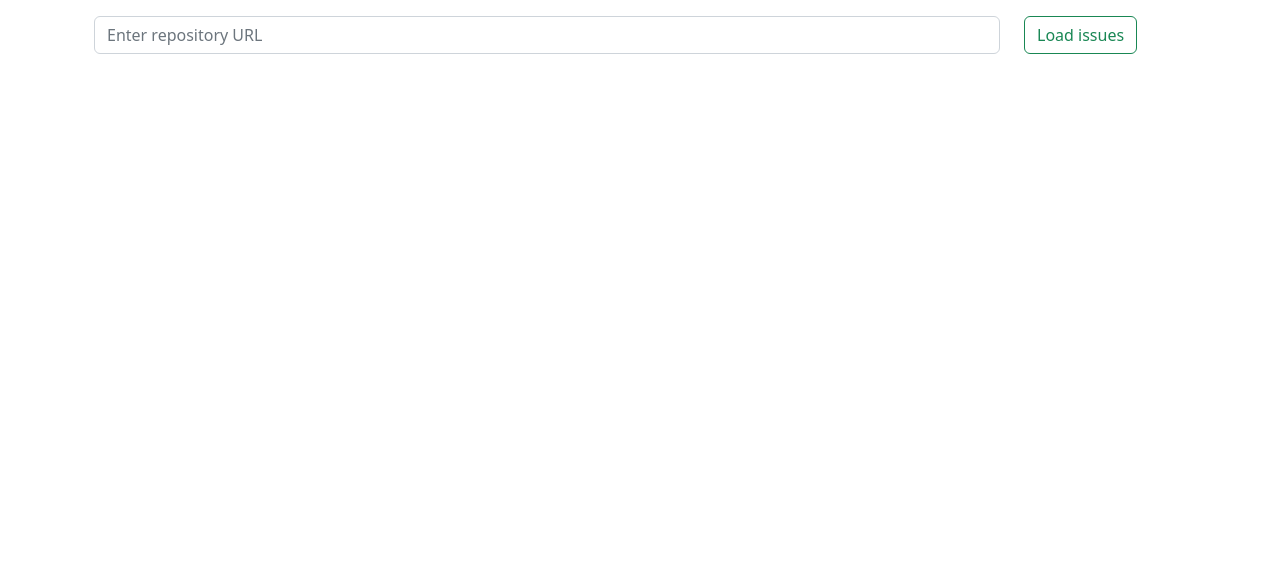
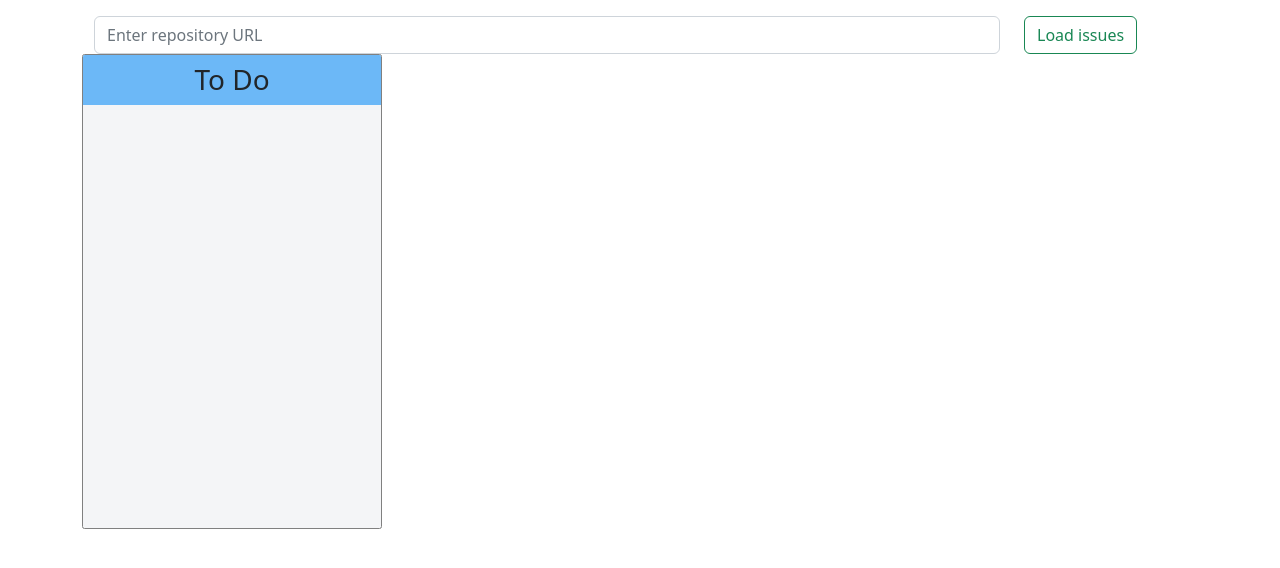
Before and after one commit to YaroslavPrystupluk/board-kanban, a React (Vite) app: page / in a window 1280 px wide. Shown: the top 568 px of the page. Built offline with nearby package versions, Linux system fonts and the light colour scheme.

Commit message:
add styled

```diff
--- a/package.json
+++ b/package.json
@@ -14,13 +14,17 @@
     "axios": "^1.4.0",
     "bootstrap": "^5.2.3",
     "react": "^18.2.0",
+    "react-beautiful-dnd": "^13.1.1",
     "react-bootstrap": "^2.7.4",
     "react-dom": "^18.2.0",
-    "react-redux": "^8.0.5"
+    "react-redux": "^8.0.5",
+    "styled-components": "^5.3.10"
   },
   "devDependencies": {
     "@types/react": "^18.0.28",
+    "@types/react-beautiful-dnd": "^13.1.4",
     "@types/react-dom": "^18.0.11",
+    "@types/styled-components": "^5.1.26",
     "@typescript-eslint/eslint-plugin": "^5.57.1",
     "@typescript-eslint/parser": "^5.57.1",
     "@vitejs/plugin-react-swc": "^3.0.0",
--- a/src/App.tsx
+++ b/src/App.tsx
@@ -1,24 +1,18 @@
-import { FC, KeyboardEvent, ChangeEvent, DragEvent, useState } from "react";
+import { FC, KeyboardEvent, ChangeEvent, useState } from "react";
 import { Spinner, Alert, ThemeProvider, Container } from "react-bootstrap";
 
 import { useAppDispatch, useAppSelector } from "./hooks/hook";
 import { fetchIssues } from "./store/slice/getIssuesSlice";
 import SearchIssues from "./components/SearchIssues/SearchIssues";
-import TabletCards from "./components/TabletCartds/TabletCards";
 import Breadcrumbs from "./components/Breadcrumbs/Breadcrumbs";
-import { Iissues } from "./model/Iissues";
-
-interface IMyDragEvent extends DragEvent<HTMLDivElement> {
-  target: HTMLDivElement & { style: CSSStyleDeclaration };
-}
+import Board from "./components/Board/Board";
+import { DropResult } from "react-beautiful-dnd";
 
 const App: FC = () => {
   const dispatch = useAppDispatch();
   const { issues, loading, error } = useAppSelector((state) => state.issues);
 
   const [repositoryUrl, setRepositoryUrl] = useState<string>("");
-  const [currentCard, setCurrentCard] = useState<Iissues | null>(null);
-  //   console.log("currentCard", currentCard);
 
   const url = repositoryUrl.split("/");
   const owner = url[3];
@@ -36,50 +30,19 @@ const App: FC = () => {
     dispatch(fetchIssues([owner, repo]));
   };
 
-  const handleDragOver = (e: IMyDragEvent) => {
-    e.preventDefault();
-    e.target.style.boxShadow = "0 4px 3px grey";
-  };
-  const handleDragStart = (issue: Iissues) => {
-    console.log("drag", issue);
-    setCurrentCard(issue);
-  };
-  const handleDragEnd = (e: IMyDragEvent) => {
-    e.target.style.boxShadow = "none";
-  };
-  const handleDrop = (e: IMyDragEvent, issue: Iissues) => {
-    e.preventDefault();
-    console.log("drop", issue);
+  const handleDragEnd = (result: DropResult) => {
+    console.log("hello", result);
+    const { source, destination, draggableId } = result;
 
-    issues.map((i: Iissues): Iissues => {
-      if (i.id === issue.id) {
-        const updatedIssue = { ...i, number: currentCard.number };
-        dispatch(fetchIssues(updatedIssue));
-        console.log("нижній присваюєм верхній", updatedIssue);
-        console.log("нижній присваюєм верхній", issues);
+    if (!destination) return;
 
-        return updatedIssue;
-      }
-      if (i.id === currentCard.id) {
-        const updatedIssue = { ...i, number: issue.number };
-        dispatch(fetchIssues(updatedIssue));
-        console.log("вкрхній присвоюєм нижній ", updatedIssue);
-        console.log("вкрхній присвоюєм нижній ", issues);
-        return updatedIssue;
-      }
+    if (
+      source.droppableId === destination.droppableId &&
+      source.index === destination.index
+    )
+      return;
 
-      return i;
-    });
-
-    e.target.style.boxShadow = "none";
-  };
-
-  const sortCard = (a: Iissues, b: Iissues): number => {
-    if (a.number > b.number) {
-      return 1;
-    } else {
-      return -1;
-    }
+    // if()
   };
 
   return (
@@ -107,13 +70,7 @@ const App: FC = () => {
             Error: {error}
           </Alert>
         ) : (
-          <TabletCards
-            handleDragOver={handleDragOver}
-            handleDragStart={handleDragStart}
-            handleDragEnd={handleDragEnd}
-            handleDrop={handleDrop}
-            sortCard={sortCard}
-          />
+          <Board handleDragEnd={handleDragEnd} />
         )}
       </Container>
     </ThemeProvider>
--- /dev/null
+++ b/src/components/Board/Board.tsx
@@ -0,0 +1,19 @@
+import { FC } from "react";
+import { DragDropContext, DropResult } from "react-beautiful-dnd";
+import TabletCards from "../TabletCards/TabletCards";
+
+interface BoardProps {
+  handleDragEnd: (result: DropResult) => void;
+}
+
+const Board: FC<BoardProps> = ({ handleDragEnd }) => {
+  return (
+    <DragDropContext onDragEnd={handleDragEnd}>
+      <TabletCards title="To Do" id="1" />
+      {/* <TabletCards title="In Progress" id="2" />
+      <TabletCards title="Done" id="3" /> */}
+    </DragDropContext>
+  );
+};
+
+export default Board;
--- a/src/components/Card/Card.tsx
+++ /dev/null
@@ -1,35 +0,0 @@
-import { FC } from "react";
-import { Card } from "react-bootstrap";
-import { Iissues } from "../../model/Iissues";
-
-interface CardItemProps {
-  item: Iissues;
-}
-
-const CardItem: FC<CardItemProps> = ({ item }) => {
-  const today = new Date();
-  const updatedate = new Date(item.updated_at);
-  const diffInMs = today.getTime() - updatedate.getTime();
-  const diffInDays = Math.floor(diffInMs / (1000 * 60 * 60 * 24));
-
-  const date =
-    diffInDays > 0
-      ? `opened ${diffInDays} days ago`
-      : `opened ${updatedate.toLocaleDateString()}`;
-
-  return (
-    <Card className="mb-3" style={{ width: "18rem" }}>
-      <Card.Body>
-        <Card.Title>{item.title}</Card.Title>
-        <Card.Text>
-          #{item.number} {date}
-        </Card.Text>
-        <Card.Text>
-          {item.user.type} | Comments: {item.comments}
-        </Card.Text>
-      </Card.Body>
-    </Card>
-  );
-};
-
-export default CardItem;
--- /dev/null
+++ b/src/components/CardItem/CardItem.tsx
@@ -0,0 +1,49 @@
+import { FC } from "react";
+import { Card } from "react-bootstrap";
+import { Iissues } from "../../model/Iissues";
+import { Draggable } from "react-beautiful-dnd";
+
+import { CardWrapp } from "./styledCardItem";
+
+interface CardissueProps {
+  issue: Iissues;
+  index: number;
+}
+
+const Cardissue: FC<CardissueProps> = ({ issue, index }) => {
+  const today = new Date();
+  const updatedate = new Date(issue.updated_at);
+  const diffInMs = today.getTime() - updatedate.getTime();
+  const diffInDays = Math.floor(diffInMs / (1000 * 60 * 60 * 24));
+
+  const date =
+    diffInDays > 0
+      ? `opened ${diffInDays} days ago`
+      : `opened ${updatedate.toLocaleDateString()}`;
+
+  return (
+    <Draggable draggableId={`${issue.id}`} key={issue.id} index={index}>
+      {(provided, snapshot) => (
+        <CardWrapp
+          {...provided.draggableProps}
+          {...provided.dragHandleProps}
+          ref={provided.innerRef}
+          //  isDragging={snapshot.isDragging}
+        >
+          <Card.Body>
+            <Card.Title>{issue.title}</Card.Title>
+            <Card.Text>
+              #{issue.number} {date}
+            </Card.Text>
+            <Card.Text>
+              {issue.user.type} | Comments: {issue.comments}
+            </Card.Text>
+          </Card.Body>
+          {/* {provided.placeholder} */}
+        </CardWrapp>
+      )}
+    </Draggable>
+  );
+};
+
+export default Cardissue;
--- /dev/null
+++ b/src/components/CardItem/styledCardItem.ts
@@ -0,0 +1,39 @@
+import { Card } from "react-bootstrap";
+import styled from "styled-components";
+
+interface bgColorChangeProps {
+  isDragging: boolean;
+  isDraggable: boolean;
+  isBacklog: boolean;
+}
+
+
+const CardWrapp = styled(Card)`
+  border-radius: 10px;
+  box-shadow: 5px 5px 5px 2px grey;
+  padding: 8px;
+  color: #000;
+  margin-bottom: 8px;
+  min-height: 90px;
+  margin-left: 10px;
+  margin-right: 10px;
+  background-color: ${(props: bgColorChangeProps) => bgcolorChange(props)};
+  cursor: grab;
+  display: flex;
+  justify-content: space-between;
+  flex-direction: column;
+`;
+
+function bgcolorChange(props: bgColorChangeProps): string {
+  return props.isDragging
+    ? "lightgreen"
+    : props.isDraggable
+    ? props.isBacklog
+      ? "#F2D7D5"
+      : "#DCDCDC"
+    : props.isBacklog
+    ? "#F2D7D5"
+    : "#EAF4FC";
+}
+
+export {CardWrapp}
--- /dev/null
+++ b/src/components/TabletCards/TabletCards.tsx
@@ -0,0 +1,33 @@
+import { FC } from "react";
+import { Droppable } from "react-beautiful-dnd";
+import { useAppSelector } from "../../hooks/hook";
+import CardItem from "../CardItem/CardItem";
+
+import { Container, Title, IssuesList } from "./styledTableCards";
+
+interface TabletCardsProps {
+  title: string;
+  id: string;
+}
+
+const TabletCards: FC<TabletCardsProps> = ({ title, id }) => {
+  const { issues } = useAppSelector((state) => state.issues);
+
+  return (
+    <Container>
+      <Title>{title}</Title>
+      <Droppable droppableId={id}>
+        {(provided) => (
+          <IssuesList ref={provided.innerRef} {...provided.droppableProps}>
+            {issues.map((issue, index) => (
+              <CardItem key={issue.id} issue={issue} index={index} />
+            ))}
+            {provided.placeholder}
+          </IssuesList>
+        )}
+      </Droppable>
+    </Container>
+  );
+};
+
+export default TabletCards;
--- /dev/null
+++ b/src/components/TabletCards/styledTableCards.ts
@@ -0,0 +1,35 @@
+import styled, { css } from "styled-components";
+
+const ScrollStyles = css`
+  ::-webkit-scrollbar {
+    display: none;
+  }
+`;
+
+const Container = styled.div`
+  background-color: #f4f5f7;
+  border: 1px solid gray;
+  border-radius: 2.5px;
+  width: 300px;
+  height: 475px;
+  overflow-y: scroll;
+  -ms-overflow-style: none;
+  scrollbar-width: none;
+  overflow-y: scroll;
+  ${ScrollStyles}
+`;
+
+const Title = styled.h3`
+  padding: 8px;
+  background-color: #6cb8f7;
+  text-align: center;
+`;
+
+const IssuesList = styled.div`
+  padding: 3px;
+  transition: background-color 0.2s ease;
+  background-color: #f4f5f7;
+  flex-grow: 1;
+  min-height: 100px;
+`;
+export { Container, Title, IssuesList }
--- a/src/components/TabletCartds/TabletCards.tsx
+++ /dev/null
@@ -1,46 +0,0 @@
-import { FC, DragEvent } from "react";
-import { useAppSelector } from "../../hooks/hook";
-import CardItem from "../Card/Card";
-import { Iissues } from "../../model/Iissues";
-
-interface IMyDragEvent extends DragEvent<HTMLDivElement> {
-  target: HTMLDivElement & { style: CSSStyleDeclaration };
-}
-
-interface TabletCardsProps {
-  handleDragOver: (e: IMyDragEvent) => void;
-  handleDragStart: (issue: Iissues) => void;
-  handleDragEnd: (e: IMyDragEvent) => void;
-  handleDrop: (e: IMyDragEvent, issue: Iissues) => void;
-  sortCard: (a: Iissues, b: Iissues) => number;
-}
-
-const TabletCards: FC<TabletCardsProps> = ({
-  handleDragOver,
-  handleDragStart,
-  handleDragEnd,
-  handleDrop,
-  sortCard,
-}) => {
-  const { issues } = useAppSelector((state) => state.issues);
-
-  return (
-    <div>
-      {issues.sort(sortCard).map((issue) => (
-        <div
-          key={issue.id}
-          draggable="true"
-          onDragOver={(e: IMyDragEvent) => handleDragOver(e)}
-          onDragLeave={(e: IMyDragEvent) => handleDragEnd(e)}
-          onDragStart={() => handleDragStart(issue)}
-          onDragEnd={(e: IMyDragEvent) => handleDragEnd(e)}
-          onDrop={(e: IMyDragEvent) => handleDrop(e, issue)}
-        >
-          <CardItem item={issue} />
-        </div>
-      ))}
-    </div>
-  );
-};
-
-export default TabletCards;
--- a/src/main.tsx
+++ b/src/main.tsx
@@ -1,13 +1,10 @@
-import React from "react";
 import ReactDOM from "react-dom/client";
 import { Provider } from "react-redux";
 import store from "./store/store";
 import App from "./App.tsx";
 
 ReactDOM.createRoot(document.getElementById("root") as HTMLElement).render(
-  <React.StrictMode>
-    <Provider store={store}>
-      <App />
-    </Provider>
-  </React.StrictMode>
+  <Provider store={store}>
+    <App />
+  </Provider>
 );
--- a/src/model/Iissues.ts
+++ b/src/model/Iissues.ts
@@ -7,6 +7,7 @@ export interface Iissues {
 	number: number;
 	title: string;
 	updated_at: string;
-	user: IUser
+	user: IUser;
 	comments: string;
+	state: string;
 }
```
Also changed, not shown: src/store/slice/getIssuesSlice.ts (+7 -0 lines), 1 other file (tests, documents, lock files or other folders).
